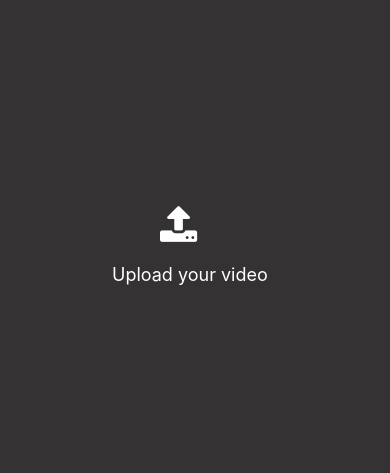
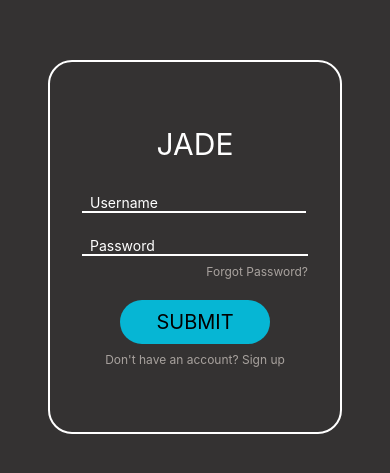
Before and after one commit to Rutuja1099/SPE_finalProject, a React Native app in the folder SPE_final/: screen /Login in a window 390 px wide. Before the commit this address had no page. Shown: the part 175-648 px from the top of the page. Built offline with nearby package versions, Linux system fonts and the light colour scheme.

Commit message:
login page

```diff
--- a/SPE_final/App.js
+++ b/SPE_final/App.js
@@ -2,6 +2,7 @@ import { NativeWindStyleSheet } from "nativewind";
 import { NavigationContainer } from '@react-navigation/native';
 import { createNativeStackNavigator } from '@react-navigation/native-stack';
 import UserInput from "./screens/userInput";
+import Login from "./screens/Login";
 
 
 NativeWindStyleSheet.setOutput({
@@ -16,8 +17,9 @@ export default function App() {
 
     <NavigationContainer>
 
+      <Stack.Navigator initialRouteName="Login" >
 
-      <Stack.Navigator initialRouteName="UserInput" >
+        <Stack.Screen name="Login" component={Login} options={{headerShown: false,}}/>
 
         <Stack.Screen name="UserInput" component={UserInput} options={{headerShown: false,}}/>
 
--- a/SPE_final/configurations/webServer.js
+++ b/SPE_final/configurations/webServer.js
@@ -1,4 +1,4 @@
-// const webServerUrl = "http://192.168.192.89:8082";
-const webServerUrl = "http://localhost:8082";
+const webServerUrl = "http://192.168.234.89:8082";
+// const webServerUrl = "http://localhost:8082";
 
 export default webServerUrl;
--- /dev/null
+++ b/SPE_final/screens/Login.js
@@ -0,0 +1,52 @@
+import { Pressable, SafeAreaView, StyleSheet, Text, TextInput, View } from 'react-native';
+import Icon from 'react-native-vector-icons/FontAwesome';
+import { useNavigation } from '@react-navigation/native';
+
+const Login = () => {
+
+
+    const navigation = useNavigation();
+
+    const navigateMain = () => {
+        navigation.navigate("UserInput");
+    }
+
+    return (
+
+        <View className = "bg-[#343232] flex-1 justify-center items-center">
+            <View className="text-white border-2 border-white rounded-3xl px-8 py-16">
+                <View className="flex items-center mb-8">
+                    <Text className="text-white text-3xl">JADE</Text>
+                </View>
+
+                <View>
+                    <TextInput
+                        placeholder = "Username"
+                        placeholderTextColor="#fff"
+                        className = "border-b-2 border-white pl-2 mb-6 w-56"
+                    />
+                    <TextInput
+                        placeholder = "Password"
+                        placeholderTextColor="#fff"
+                        className = "border-b-2 border-white pl-2 mb-2"
+                    />
+                </View>
+
+                <View className="flex mb-5">
+                    <Pressable className="flex">
+                        <Text className=" text-stone-400 text-xs self-end">Forgot Password?</Text>
+                    </Pressable>
+                </View>
+
+                <Pressable className = "flex self-center bg-cyan-500 px-9 py-2 rounded-3xl" onPress={()=>navigateMain()}>
+                    <Text className="text-black text-xl">SUBMIT</Text>
+                </Pressable>
+                <Pressable className="flex justify-center items-center mt-2">
+                    <Text className="text-stone-400 text-xs">Don't have an account? Sign up</Text>
+                </Pressable>
+            </View>
+        </View>
+    )
+}
+
+export default Login;
--- a/SPE_final/screens/userInput.js
+++ b/SPE_final/screens/userInput.js
@@ -1,28 +1,56 @@
 import { SafeAreaView, StyleSheet, Text, View } from 'react-native';
 // import {ImagePicker} from 'react-native-image-picker';
-import {launchImageLibrary} from 'react-native-image-picker';
+// import {launchImageLibrary} from 'react-native-image-picker';
 import Icon from 'react-native-vector-icons/FontAwesome';
+// import ImagePicker from 'react-native-image-picker';
+import * as ImagePicker from 'react-native-image-picker';
+
+
 
 const UserInput = () => {
+
+    const options = {
+        mediaType: 'photo',
+        includeBase64: false,
+        maxHeight: 200,
+        maxWidth: 200,
+    };
+
     const handleChooseVideo = () => {
-        launchImageLibrary({ mediaType: 'photo' }, (response) => {
-          if (!response.didCancel) {
-            // Handle the selected video
-            console.log(response);
-          }
-        });
-      };
+        // launchImageLibrary({ mediaType: 'photo' }, (response) => {
+        //   if (!response.didCancel) {
+        //     // Handle the selected video
+        //     console.log(response);
+        //   }
+        // });
+
+
+        ImagePicker.launchImageLibrary(options, (response) => {
+            if (response.didCancel) {
+              console.log('User cancelled image picker');
+            } else if (response.error) {
+              console.log('ImagePicker Error: ', response.error);
+            } else if (response.customButton) {
+              console.log('User tapped custom button: ', response.customButton);
+            } else {
+              const source = { uri: response.uri };
+              this.setState({
+                avatarSource: source,
+              });
+            }
+          })
+        }
 
     return(
-        <View className=" bg-[#343232] flex-1">
-        <View className="flex-1 justify-center text-center">
-            <View className="ml-40 mb-4">
-            <Icon name="upload" color={"white"} size={40} onPress={handleChooseVideo} />
+        <View className=" bg-[#343232] flex-1 justify-center items-center">
+            <View className="border-2 border-white rounded-3xl px-14 py-20">
+                <View className="mb-14 self-center">
+                    <Icon name="upload" color={"white"} size={40} onPress={handleChooseVideo} />
+                </View>
+
+                {/* <Icon icon={"arrow-up-from-bracket"} size={32} color="white" /> */}
+                <Text onPress={handleChooseVideo} className="text-lg text-white">Upload your video</Text>
             </View>
-
-            {/* <Icon icon={"arrow-up-from-bracket"} size={32} color="white" /> */}
-            <Text onPress={handleChooseVideo} className="text-lg text-white ml-28">Upload your video</Text>
-        </View>
         </View>
     )
 }
```
